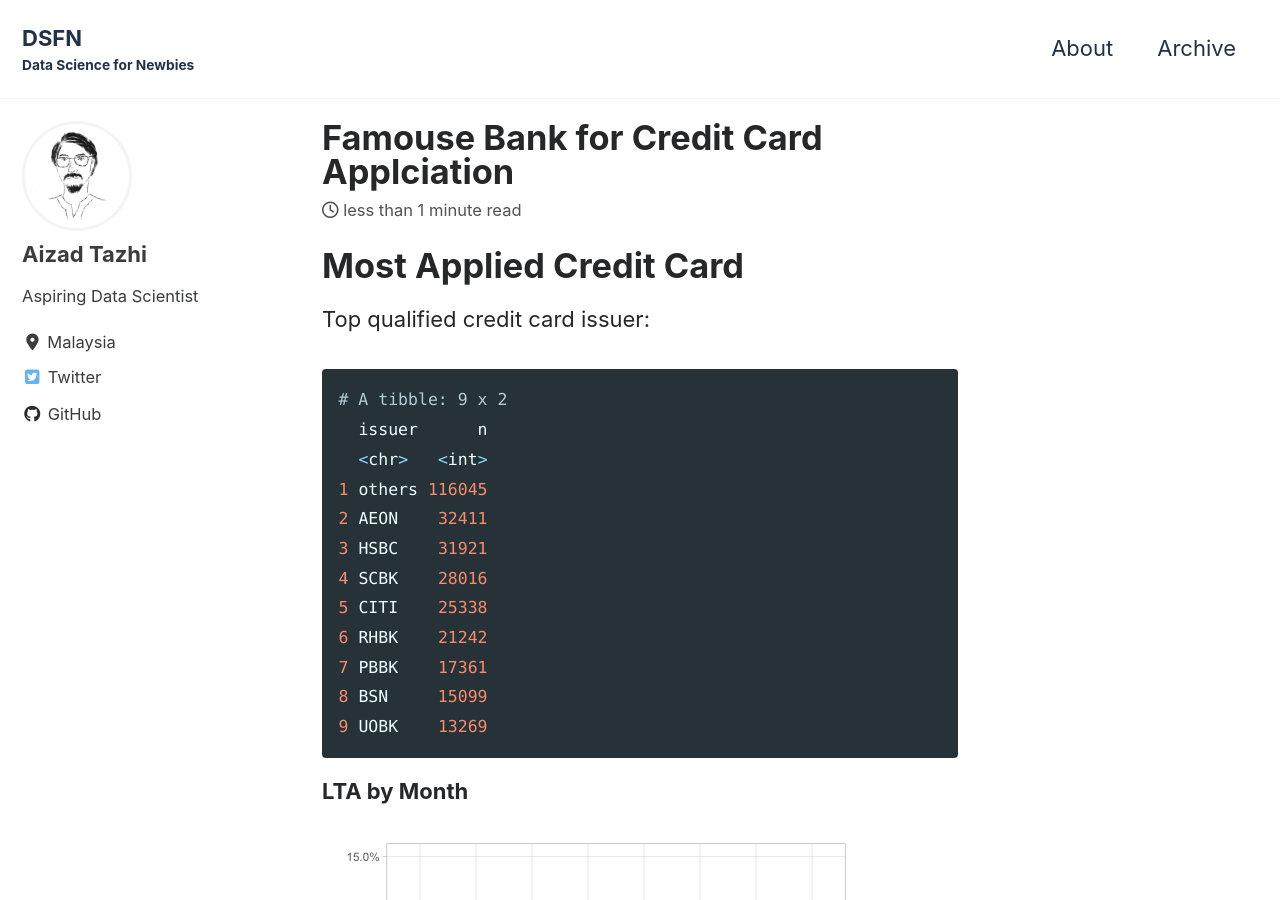
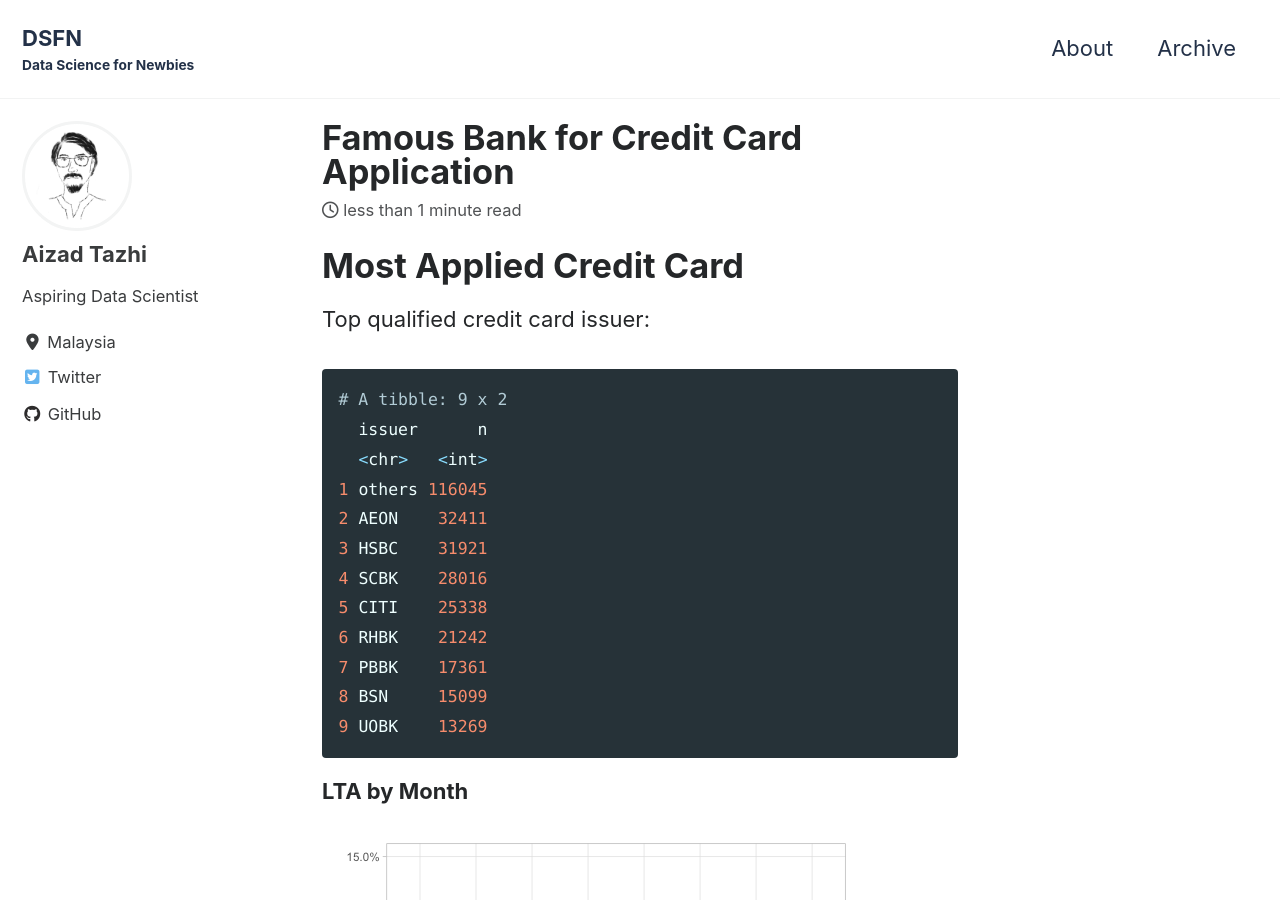
Before and after one commit to aizad1125/aizad1125.github.io, a Jekyll site: the page built from _posts/2020-05-08-test-r.md, in a window 1280 px wide and 900 px high. Built offline with Jekyll 4.4.1, drawn with Linux system fonts in a browser that asks for light colours; cached includes are drawn as plain includes; nearby versions of some CDN libraries.

Commit message:
fix typo

```diff
--- a/_posts/2020-05-08-test-r.md
+++ b/_posts/2020-05-08-test-r.md
@@ -1,5 +1,5 @@
 ---
-title: "Famouse Bank for Credit Card Applciation"
+title: "Famous Bank for Credit Card Application"
 date: 2020-05-04
 tags: [R, statistics]
 excerpt: "This is just a post test #2"
```
Also changed, not shown: 1 other file.
